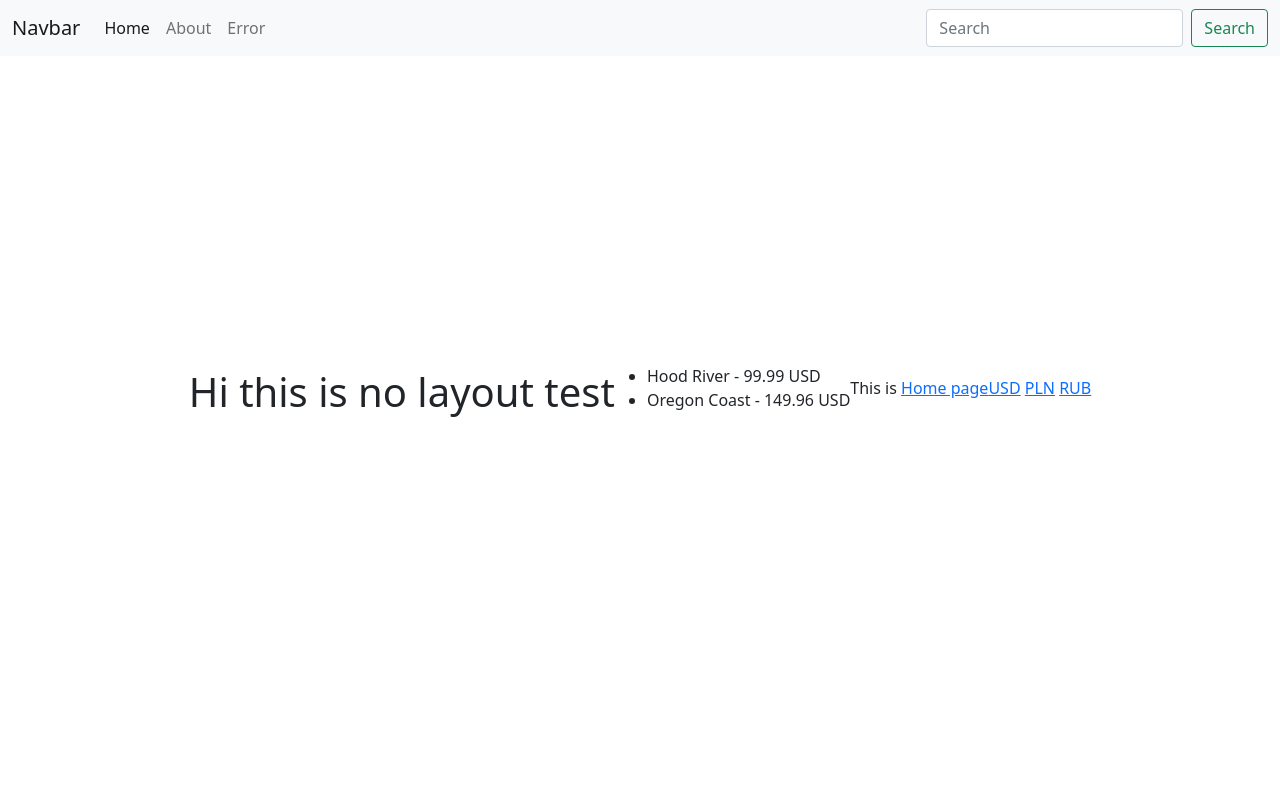
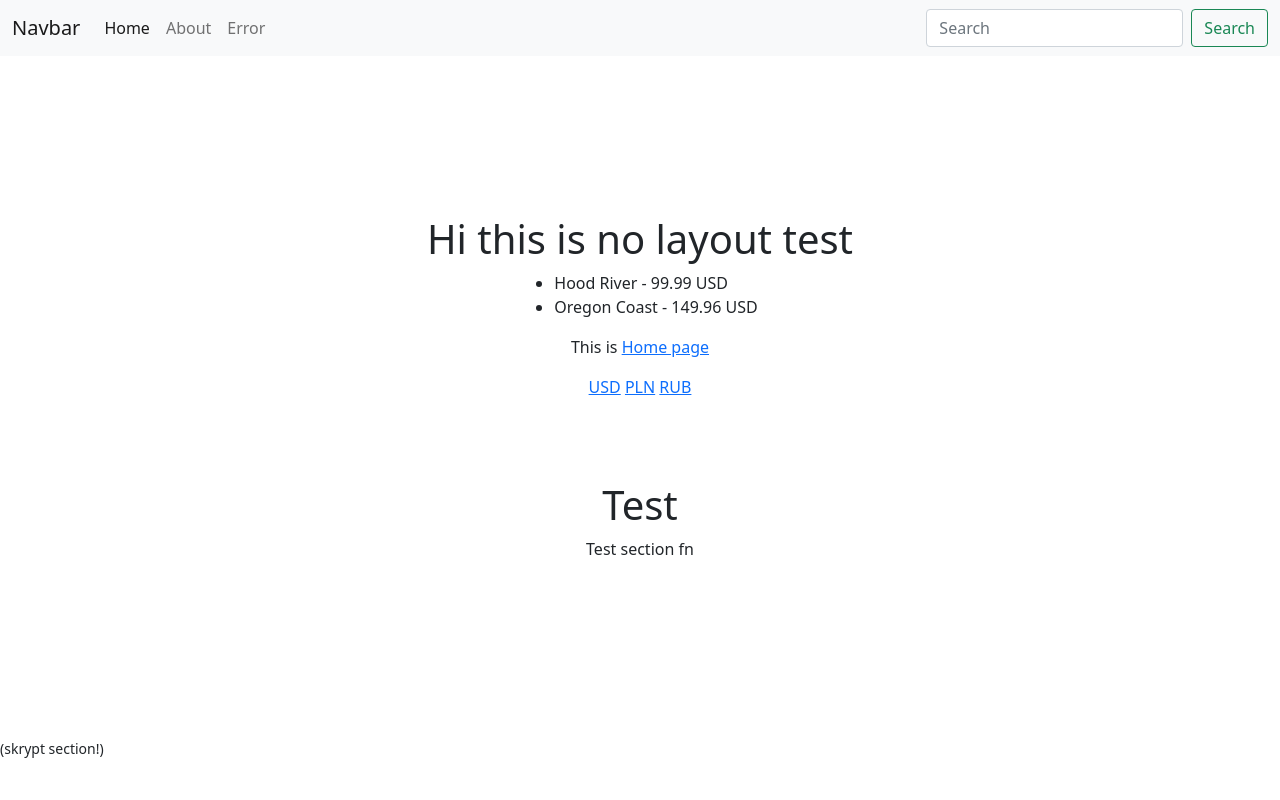
Before and after one commit to oleksiykalashnyk/node-express_first-project, a Node server app: page /test_custom_layout in a window 1280 px wide. Run offline with Node 20, Linux system fonts and the light colour scheme; some libraries are stand-ins or nearby versions.

```diff
--- a/app.js
+++ b/app.js
@@ -21,7 +21,14 @@ app.engine('handlebars', expressHandlebars({
                 "/": lvalue / rvalue,
                 "%": lvalue % rvalue
             }[operator];
-        }}
+        },
+        //Function "Section"
+        section: function(name, options) {
+            if(!this._sections) this._sections = {}
+            this._sections[name] = options.fn(this)
+            return null
+        },
+    }
 }))
 app.set('view engine', 'handlebars')
 
--- a/views/layouts/custom.handlebars
+++ b/views/layouts/custom.handlebars
@@ -9,6 +9,8 @@
     <link href="https://cdn.jsdelivr.net/npm/bootstrap@5.0.0-beta2/dist/css/bootstrap.min.css" rel="stylesheet" integrity="sha384-BmbxuPwQa2lc/FVzBcNJ7UAyJxM6wuqIj61tLrc4wSX0szH/Ev+nYRRuWlolflfl" crossorigin="anonymous">
     <link rel="stylesheet" href="/style/main.css">
     <title>Custom layout</title>
+
+    {{{_sections.head}}}
 </head>
 <nav class="navbar navbar-expand-sm navbar-light bg-light">
     <div class="container-fluid">
@@ -39,12 +41,13 @@
 
 <div class="container-fluid">
 
-    <div id="body" class="d-flex justify-content-center align-items-center">
+    <div id="body" class="d-flex flex-column justify-content-center align-items-center">
         {{{body}}}
     </div>
 </div>
+
 <script src="https://cdn.jsdelivr.net/npm/bootstrap@5.0.0-beta2/dist/js/bootstrap.bundle.min.js" integrity="sha384-b5kHyXgcpbZJO/tY9Ul7kGkf1S0CWuKcCD38l8YkeH8z8QjE0GmW1gYU5S9FOnJ0" crossorigin="anonymous"></script>
-
+{{{_sections.scripts}}}
 
 </body>
 </html>
--- a/views/layouts/main.handlebars
+++ b/views/layouts/main.handlebars
@@ -18,6 +18,7 @@
         <a href="/" class="active">Home</a>
         <a href="/about">About</a>
         <a href="/12312sad">Error page</a>
+        <a href="/test_custom_layout">test_custom_layout</a>
         <a href="/headers">Headers</a>
         <a href="javascript:void(0);" class="icon" onclick="openNav()">
             <i class="fa fa-bars"></i>
--- a/views/test.handlebars
+++ b/views/test.handlebars
@@ -28,3 +28,21 @@
 
     {{/each}}
 </p>
+
+<hr>
+<hr>
+
+{{! Test SECTION function}}
+{{# section "head"}}
+    <meta name="robots" content="noindex">
+{{/section}}
+
+<h1>Test</h1>
+<p>Test section fn</p>
+
+{{#section 'scripts'}}
+    <script>
+        document.querySelector('body')
+                .insertAdjacentHTML('beforeEnd', '<small>(skrypt section!)</small>')
+    </script>
+{{/section}}
```
